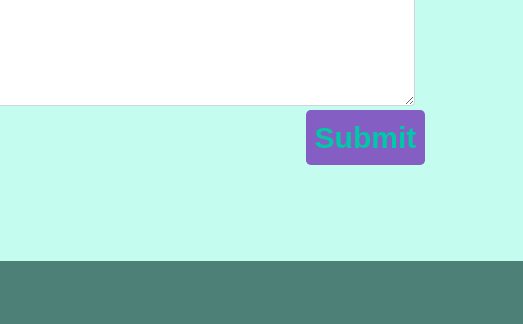
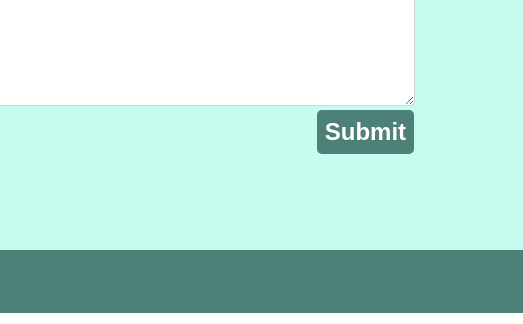
Before and after one commit to reyesrichjames/webportfolio, a plain HTML site: page index.html in a window 1280 px wide. Shown: the part 3086-3410 px from the top of the page, 757-1280 px from the left. Drawn offline with nearby package versions, Linux system fonts and the light colour scheme; a web font is replaced by a local one.

Commit message:
fix submit button

```diff
--- a/index.css
+++ b/index.css
@@ -93,13 +93,20 @@ footer {
 }
 
 button {
-	color: #00c9a7 !important;
-	font-family: "Asap Condensed", sans-serif;
-	  font-weight: 600 !important;
-	  font-style: normal !important;
-	  background-color: #845ec2 !important;
-	  font-size: 30px !important;
+  color: white !important;
+  font-family: "Asap Condensed", sans-serif;
+  font-weight: 600 !important;
+  font-style: normal !important;
+  background-color: #4d8076 !important;
+  font-size: 24px !important;
+  border: none !important;
+  border-radius: 5px !important;
+  padding: 8px 20px !important;
+  transition: background-color 0.3s ease !important;
+}
 
+button:hover {
+  background-color: #3a615a !important;
 }
 
 @media (min-width: 768px) and (max-width: 991px) { /* Target tablets */
```
